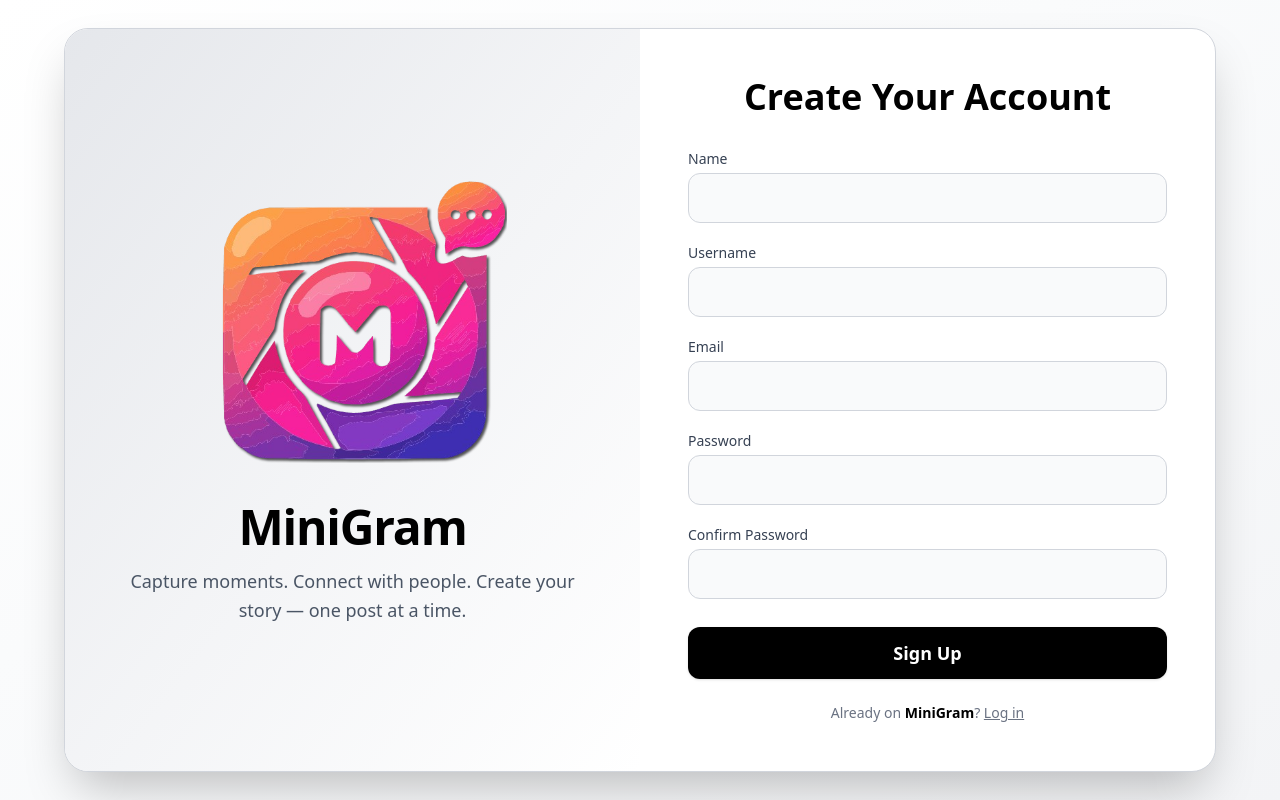
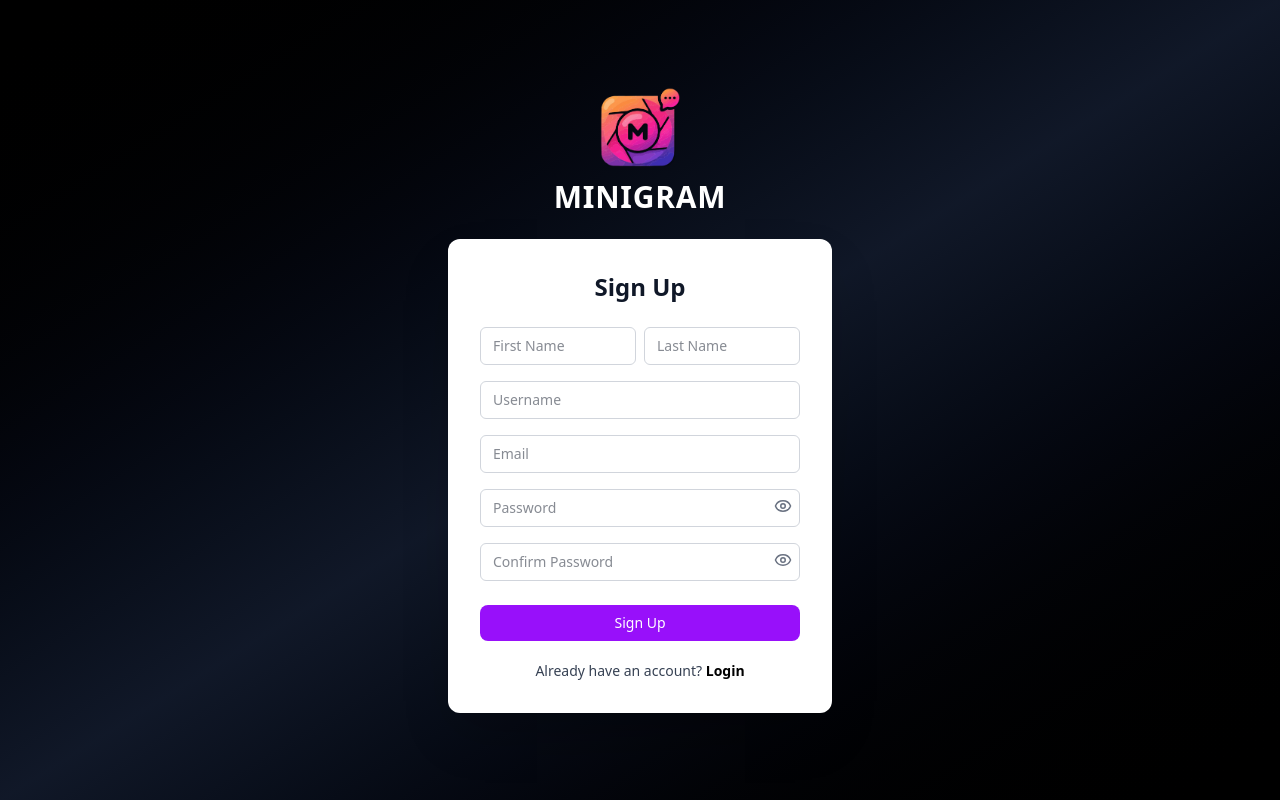
Before and after one commit to Skaff10/MiniGram, a React (Vite) app in the folder frontend/: page /signup in a window 1280 px wide. Built offline with nearby package versions, Linux system fonts and the light colour scheme.

Commit message:
Login and Signup Re-imagined

```diff
--- a/frontend/package.json
+++ b/frontend/package.json
@@ -15,6 +15,7 @@
     "@tailwindcss/vite": "^4.1.16",
     "axios": "^1.13.1",
     "framer-motion": "^12.23.24",
+    "lucide-react": "^0.553.0",
     "react": "^19.1.1",
     "react-dom": "^19.1.1",
     "react-redux": "^9.2.0",
--- a/frontend/src/pages/Login.jsx
+++ b/frontend/src/pages/Login.jsx
@@ -1,20 +1,22 @@
 import { useEffect, useState } from "react";
-import img from "../utils/logo.png";
+import logo from "../utils/logo.png";
 import { toast } from "react-toastify";
 import LoadingSpinner from "../Components/Spinner";
-
 import { useSelector, useDispatch } from "react-redux";
 import { Link, useNavigate } from "react-router-dom";
 import { login, reset } from "../features/user/userSlice";
+import { Eye, EyeOff } from "lucide-react";
 
 const Login = () => {
+  const [activeTab, setActiveTab] = useState("username");
   const [formData, setFormData] = useState({
     identifier: "",
     password: "",
+    email: "",
   });
 
-  const { identifier, password } = formData;
-
+  const { identifier, password, email } = formData;
+  const [showPassword, setShowPassword] = useState(false);
   const navigate = useNavigate();
   const dispatch = useDispatch();
 
@@ -28,102 +30,128 @@ const Login = () => {
     dispatch(reset());
   }, [user, isError, isSuccess, message, navigate, dispatch]);
 
-  const handleSubmit = (e) => {
-    e.preventDefault();
-    const userData = {
-      identifier,
-      password,
-    };
-
-    dispatch(login(userData));
-  };
-
   const handleChange = (e) => {
     setFormData((prev) => ({ ...prev, [e.target.name]: e.target.value }));
   };
 
+  const handleSubmit = (e) => {
+    e.preventDefault();
+    if (activeTab === "username") {
+      dispatch(login({ identifier, password }));
+    } else {
+      dispatch(login({ identifier: email, password }));
+    }
+  };
+
   return (
-    <div className="min-h-screen flex items-center justify-center bg-linear-to-br from-white via-gray-50 to-gray-100 text-gray-900">
+    <div className="min-h-screen flex flex-col items-center justify-center bg-linear-to-br from-black via-gray-900 to-black text-gray-900">
       {isLoading && <LoadingSpinner />}
-      <div className="flex flex-col md:flex-row w-full max-w-6xl border border-gray-300 rounded-3xl shadow-2xl overflow-hidden bg-white">
-        {/* Left Section (Visual / Branding) */}
-        <section className="md:w-1/2 w-full flex flex-col items-center justify-center p-12 bg-linear-to-br from-gray-200 via-gray-100 to-white">
-          <div
-            style={{ backgroundImage: `url(${img})` }}
-            className="ml-4 mb-8 w-64 h-64 bg-cover bg-center "
-          ></div>
-          <h1 className="text-5xl font-extrabold text-black mb-3 tracking-tight">
-            MiniGram
+
+      {/* Logo & Title */}
+      <div className="flex flex-col items-center mb-6">
+        <img src={logo} alt="MiniGram" className="w-20 h-20 mb-3" />
+        <h1 className="text-3xl font-bold text-white tracking-wide">
+          MINIGRAM
         </h1>
-          <p className="text-gray-600 text-lg max-w-md text-center leading-relaxed">
-            Capture moments. Connect with people. Create your story — one post
-            at a time.
-          </p>
-        </section>
+      </div>
 
-        {/* Right Section (Form) */}
-        <section className="md:w-1/2 w-full p-12 flex flex-col justify-center">
-          <h2 className="text-4xl font-semibold mb-8 text-center text-black">
-            Welcome Back 👋
-          </h2>
+      {/* Login Card */}
+      <div className="w-full max-w-sm bg-white rounded-xl shadow-2xl p-8">
+        <h2 className="text-2xl font-semibold text-center mb-6">Login</h2>
 
-          <form className="flex flex-col space-y-6" onSubmit={handleSubmit}>
-            <div>
-              <label className="block mb-1 text-sm font-medium text-gray-700">
-                Username or Email
-              </label>
+        {/* Tabs */}
+        <div className="flex mb-4 border-b border-gray-200">
+          <button
+            onClick={() => setActiveTab("username")}
+            className={`w-1/2 py-2 font-medium text-sm ${
+              activeTab === "username"
+                ? "border-b-2 border-purple-500 text-purple-600"
+                : "text-gray-500"
+            }`}
+          >
+            Username
+          </button>
+          <button
+            onClick={() => setActiveTab("phone")}
+            className={`w-1/2 py-2 font-medium text-sm ${
+              activeTab === "phone"
+                ? "border-b-2 border-purple-500 text-purple-600"
+                : "text-gray-500"
+            }`}
+          >
+            Email
+          </button>
+        </div>
+
+        {/* Form */}
+        <form onSubmit={handleSubmit} className="flex flex-col gap-4">
+          {activeTab === "username" ? (
             <input
               type="text"
               name="identifier"
               value={identifier}
               onChange={handleChange}
+              placeholder="Enter your username"
               autoComplete="username"
-                placeholder="Enter your username or email"
-                className="w-full px-4 py-3 border border-gray-300 rounded-xl bg-gray-50 focus:bg-white focus:outline-none focus:border-black transition duration-300"
+              className="w-full border border-gray-300 rounded-md px-3 py-2 text-sm focus:outline-none focus:ring-1 focus:ring-gray-400"
             />
-            </div>
+          ) : (
+            <input
+              type="email"
+              name="email"
+              value={email}
+              onChange={handleChange}
+              placeholder="Enter your email"
+              className="w-full border border-gray-300 rounded-md px-3 py-2 text-sm focus:outline-none focus:ring-1 focus:ring-gray-400"
+            />
+          )}
 
-            <div>
-              <label className="block mb-1 text-sm font-medium text-gray-700">
-                Password
-              </label>
+          <div className="relative">
             <input
-                type="password"
+              type={showPassword ? "text" : "password"}
+              name="password"
               value={password}
-                name="password"
               onChange={handleChange}
-                autoComplete="current-password"
-                placeholder="Enter your password"
-                className="w-full px-4 py-3 border border-gray-300 rounded-xl bg-gray-50 focus:bg-white focus:outline-none focus:border-black transition duration-300"
+              placeholder="Password"
+              className="w-full border border-gray-300 rounded-md px-3 py-2 text-sm focus:outline-none focus:ring-1 focus:ring-gray-400 pr-10"
             />
-              <div className="text-right mt-2">
-                <a
-                  href="#"
-                  className="text-sm text-gray-500 hover:text-black transition"
+            <button
+              type="button"
+              onClick={() => setShowPassword(!showPassword)}
+              className="absolute right-2 top-2 text-gray-500"
             >
-                  Forgot password?
-                </a>
-              </div>
+              {showPassword ? (
+                <EyeOff size={18} className="cursor-pointer" />
+              ) : (
+                <Eye size={18} className="cursor-pointer" />
+              )}
+            </button>
           </div>
 
           <button
             type="submit"
-              className="w-full py-3 mt-3 bg-black text-white rounded-xl font-semibold text-lg hover:bg-gray-800 active:scale-[0.98] transition duration-300 shadow-sm"
+            className="w-full mt-2 bg-purple-600 hover:bg-purple-700 text-white font-medium text-sm py-2 rounded-lg transition duration-300"
           >
-              Log In
+            Next
           </button>
         </form>
 
-          <p className="text-sm text-gray-500 text-center mt-8">
-            Not on <span className="font-semibold text-black">MiniGram</span>?{" "}
+        {/* Footer Links */}
+        <div className="text-center mt-4">
+          <a href="#" className="text-xs text-gray-500 hover:underline">
+            Forgot Password?
+          </a>
+        </div>
+
+        <p className="text-center text-sm mt-5 text-gray-700">
+          Not on <b>MiniGram?</b>{" "}
           <Link
             to="/signup"
-              className="underline hover:text-gray-700 transition"
+            className="font-semibold text-black hover:underline"
           >
-              Register
+            Sign Up
           </Link>
         </p>
-        </section>
       </div>
     </div>
   );
--- a/frontend/src/pages/Signup.jsx
+++ b/frontend/src/pages/Signup.jsx
@@ -1,24 +1,29 @@
+import { useEffect, useState } from "react";
+import logo from "../utils/logo.png";
+import { toast } from "react-toastify";
+import { useSelector, useDispatch } from "react-redux";
 import { Link, useNavigate } from "react-router-dom";
-import img from "../utils/logo.png";
-import { useDispatch, useSelector } from "react-redux";
-import { useEffect, useState } from "react";
-import { toast } from "react-toastify";
 import { register, reset } from "../features/user/userSlice";
+import LoadingSpinner from "../Components/Spinner";
+import { Eye, EyeOff } from "lucide-react";
 
 const Signup = () => {
   const [formData, setFormData] = useState({
-    name: "",
-    user_name: "",
+    firstName: "",
+    lastName: "",
+    identifier: "",
     email: "",
     password: "",
     confirmpassword: "",
   });
-
-  const { name, user_name, email, password, confirmpassword } = formData;
+  const { firstName, lastName, user_name, email, password, confirmpassword } =
+    formData;
+  const [showPassword, setShowPassword] = useState(false);
+  const [showConfirmPassword, setShowConfirmPassword] = useState(false);
+  const [passwordStrength, setPasswordStrength] = useState("");
 
   const navigate = useNavigate();
   const dispatch = useDispatch();
-
   const { user, isError, isSuccess, isLoading, message } = useSelector(
     (state) => state.user
   );
@@ -26,142 +31,176 @@ const Signup = () => {
   useEffect(() => {
     if (isError) toast.error(message);
     if (isSuccess) navigate("/");
-
     dispatch(reset());
-  }, [user, isError, isSuccess, navigate, dispatch, message]);
+  }, [user, isError, isSuccess, message, navigate, dispatch]);
 
   const handleChange = (e) => {
-    setFormData((prev) => ({ ...prev, [e.target.name]: e.target.value }));
+    const { name, value } = e.target;
+    setFormData((prev) => ({ ...prev, [name]: value }));
+
+    if (name === "password") {
+      const strength = getPasswordStrength(value);
+      setPasswordStrength(strength);
+    }
   };
 
+  const getPasswordStrength = (pass) => {
+    if (!pass) return "";
+    const strong = /^(?=.*[A-Z])(?=.*\d)(?=.*[@#$!%*?&]).{8,}$/;
+    const medium = /^(?=.*[A-Z])(?=.*\d).{6,}$/;
+    if (strong.test(pass)) return "strong";
+    if (medium.test(pass)) return "medium";
+    return "weak";
+  };
 
   const handleSubmit = (e) => {
     e.preventDefault();
-
     const userData = {
-      name,
+      name: `${firstName} ${lastName}`,
+      email,
       user_name,
-      email,
       password,
       confirmpassword,
     };
+
     dispatch(register(userData));
   };
 
   return (
-    <div className="min-h-screen flex items-center justify-center bg-linear-to-br from-white via-gray-50 to-gray-100 text-gray-900">
-      <div className="flex flex-col md:flex-row w-full max-w-6xl border border-gray-300 rounded-3xl shadow-2xl overflow-hidden bg-white">
-        {/* Left Section (Visual / Branding) */}
-        <section className="md:w-1/2 w-full flex flex-col items-center justify-center p-12 bg-linear-to-br from-gray-200 via-gray-100 to-white">
-          <div
-            style={{ backgroundImage: `url(${img})` }}
-            className={`ml-5 mb-10 w-72 h-72  bg-cover bg-center`}
-          ></div>
-          <h1 className="text-5xl font-extrabold text-black mb-4 tracking-tight">
-            MiniGram
+    <div className="min-h-screen flex flex-col items-center justify-center bg-linear-to-br from-black via-gray-900 to-black text-gray-900">
+      {isLoading && <LoadingSpinner />}
+
+      {/* Logo & Title */}
+      <div className="flex flex-col items-center mb-6">
+        <img src={logo} alt="MiniGram" className="w-20 h-20 mb-3" />
+        <h1 className="text-3xl font-bold text-white tracking-wide">
+          MINIGRAM
         </h1>
-          <p className="text-gray-600 text-lg max-w-md text-center leading-relaxed">
-            Capture moments. Connect with people. Create your story — one post
-            at a time.
-          </p>
-        </section>
+      </div>
 
-        {/* Right Section (Form) */}
-        <section className="md:w-1/2 w-full p-12 flex flex-col justify-center">
-          <h2 className="text-4xl font-semibold mb-8 text-center text-black">
-            Create Your Account
-          </h2>
+      {/* Signup Card */}
+      <div className="w-full max-w-sm bg-white rounded-xl shadow-2xl p-8">
+        <h2 className="text-2xl font-semibold text-center mb-6">Sign Up</h2>
 
-          <form className="flex flex-col space-y-5" onSubmit={handleSubmit}>
-            <div>
-              <label className="block mb-1 text-sm font-medium text-gray-700">
-                Name
-              </label>
+        <form className="flex flex-col gap-4" onSubmit={handleSubmit}>
+          {/* First & Last Name */}
+          <div className="flex gap-2">
             <input
               type="text"
-                autoComplete="name"
-                name="name"
-                value={name}
+              name="firstName"
+              value={firstName}
               onChange={handleChange}
-                className="w-full px-4 py-3 border border-gray-300 rounded-xl bg-gray-50 focus:bg-white focus:outline-none focus:border-black transition duration-300"
+              placeholder="First Name"
+              className="w-1/2 border border-gray-300 rounded-md px-3 py-2 text-sm focus:outline-none focus:ring-1 focus:ring-gray-400"
+            />
+            <input
+              type="text"
+              name="lastName"
+              value={lastName}
+              onChange={handleChange}
+              placeholder="Last Name"
+              className="w-1/2 border border-gray-300 rounded-md px-3 py-2 text-sm focus:outline-none focus:ring-1 focus:ring-gray-400"
             />
           </div>
 
-            <div>
-              <label className="block mb-1 text-sm font-medium text-gray-700">
-                Username
-              </label>
+          {/* Username */}
           <input
             type="text"
-                autoComplete="user_name"
+            name="user_name"
+            value={user_name}
             onChange={handleChange}
-                value={user_name}
-                name="user_name"
-                className="w-full px-4 py-3 border border-gray-300 rounded-xl bg-gray-50 focus:bg-white focus:outline-none focus:border-black transition duration-300"
+            placeholder="Username"
+            className="w-full border border-gray-300 rounded-md px-3 py-2 text-sm focus:outline-none focus:ring-1 focus:ring-gray-400"
           />
+
+          {/* Email */}
+          <input
+            type="email"
+            name="email"
+            value={email}
+            onChange={handleChange}
+            placeholder="Email"
+            className="w-full border border-gray-300 rounded-md px-3 py-2 text-sm focus:outline-none focus:ring-1 focus:ring-gray-400"
+          />
+
+          {/* Password */}
+          <div className="relative">
+            <input
+              type={showPassword ? "text" : "password"}
+              name="password"
+              value={password}
+              onChange={handleChange}
+              placeholder="Password"
+              className="w-full border border-gray-300 rounded-md px-3 py-2 text-sm focus:outline-none focus:ring-1 focus:ring-gray-400 pr-10"
+            />
+            <button
+              type="button"
+              onClick={() => setShowPassword(!showPassword)}
+              className="absolute right-2 top-2 text-gray-500"
+            >
+              {showPassword ? (
+                <EyeOff size={18} className="cursor-pointer" />
+              ) : (
+                <Eye size={18} className="cursor-pointer" />
+              )}
+            </button>
           </div>
 
-            <div>
-              <label className="block mb-1 text-sm font-medium text-gray-700">
-                Email
-              </label>
+          {/* Password Strength */}
+          {password && (
+            <div className="h-2 w-full bg-gray-200 rounded-full overflow-hidden">
+              <div
+                className={`h-full transition-all duration-500 ${
+                  passwordStrength === "strong"
+                    ? "bg-green-500 w-full"
+                    : passwordStrength === "medium"
+                    ? "bg-yellow-400 w-2/3"
+                    : "bg-red-500 w-1/3"
+                }`}
+              ></div>
+            </div>
+          )}
+
+          {/* Confirm Password */}
+          <div className="relative">
             <input
-                type="email"
-                autoComplete="email"
+              type={showConfirmPassword ? "text" : "password"}
+              name="confirmpassword"
+              value={confirmpassword}
               onChange={handleChange}
-                value={email}
-                name="email"
-                className="w-full px-4 py-3 border border-gray-300 rounded-xl bg-gray-50 focus:bg-white focus:outline-none focus:border-black transition duration-300"
+              placeholder="Confirm Password"
+              className="w-full border border-gray-300 rounded-md px-3 py-2 text-sm focus:outline-none focus:ring-1 focus:ring-gray-400 pr-10"
             />
-            </div>
-
-            <div>
-              <label className="block mb-1 text-sm font-medium text-gray-700">
-                Password
-              </label>
-              <input
-                type="password"
-                autoComplete="new-password"
-                value={password}
-                name="password"
-                onChange={handleChange}
-                className="w-full px-4 py-3 border border-gray-300 rounded-xl bg-gray-50 focus:bg-white focus:outline-none focus:border-black transition duration-300"
-              />
-            </div>
-
-            <div>
-              <label className="block mb-1 text-sm font-medium text-gray-700">
-                Confirm Password
-              </label>
-              <input
-                type="password"
-                autoComplete="new-password"
-                value={confirmpassword}
-                name="confirmpassword"
-                onChange={handleChange}
-                className="w-full px-4 py-3 border border-gray-300 rounded-xl bg-gray-50 focus:bg-white focus:outline-none focus:border-black transition duration-300"
-              />
+            <button
+              type="button"
+              onClick={() => setShowConfirmPassword(!showConfirmPassword)}
+              className="absolute right-2 top-2 text-gray-500"
+            >
+              {showConfirmPassword ? (
+                <EyeOff size={18} className="cursor-pointer" />
+              ) : (
+                <Eye size={18} className="cursor-pointer" />
+              )}
+            </button>
           </div>
 
           <button
             type="submit"
-              className="w-full py-3 mt-2 bg-black text-white rounded-xl font-semibold text-lg hover:bg-gray-800 transition duration-300 shadow-sm"
+            className="w-full mt-2 bg-purple-600 hover:bg-purple-700 text-white font-medium text-sm py-2 rounded-lg transition duration-300"
           >
             Sign Up
           </button>
         </form>
 
-          <p className="text-sm text-gray-500 text-center mt-6">
-            Already on{" "}
-            <span className="font-semibold text-black">MiniGram</span>?{" "}
+        <p className="text-center text-sm mt-5 text-gray-700">
+          Already have an account?{" "}
           <Link
             to="/login"
-              className="underline hover:text-gray-700 transition"
+            className="font-semibold text-black hover:underline"
           >
-              Log in
+            Login
           </Link>
         </p>
-        </section>
       </div>
     </div>
   );
```
Also changed, not shown: 1 other file (tests, documents, lock files or other folders). Lines whose indentation alone changed are shown as unchanged.
